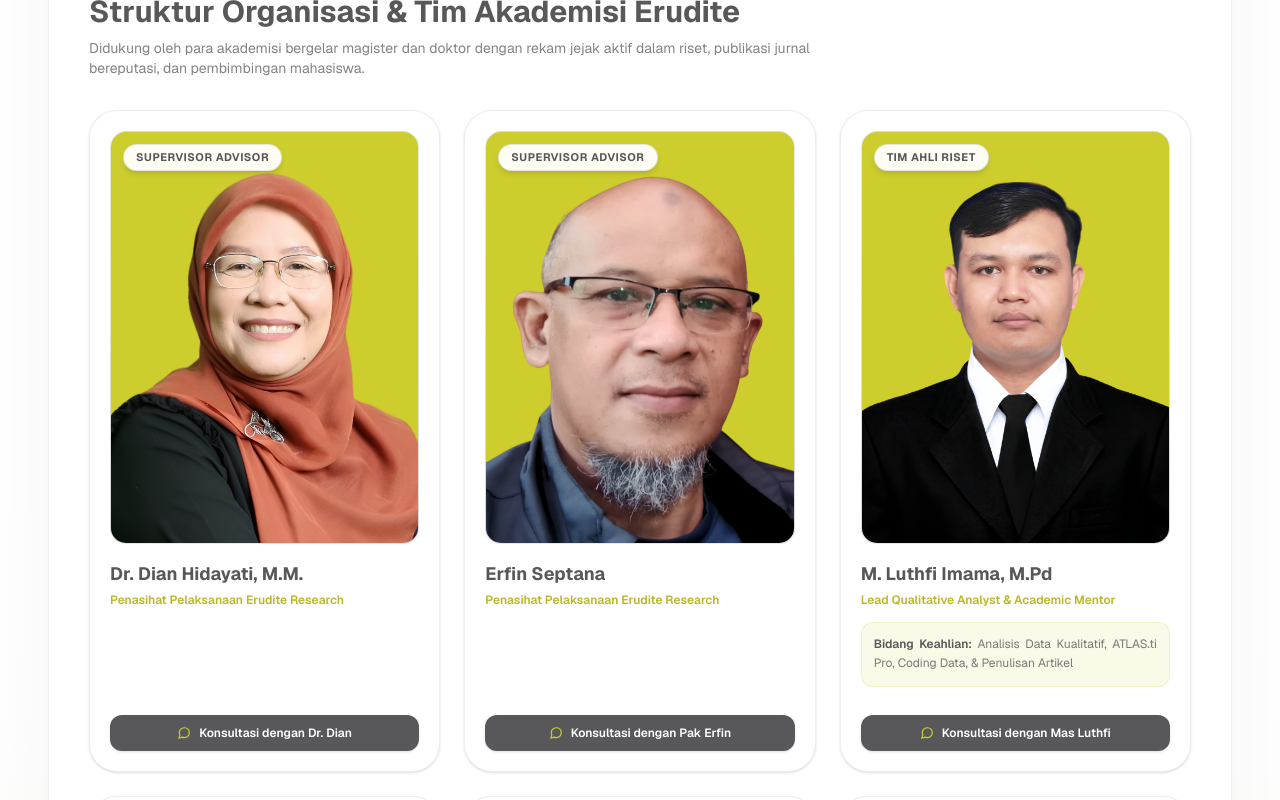
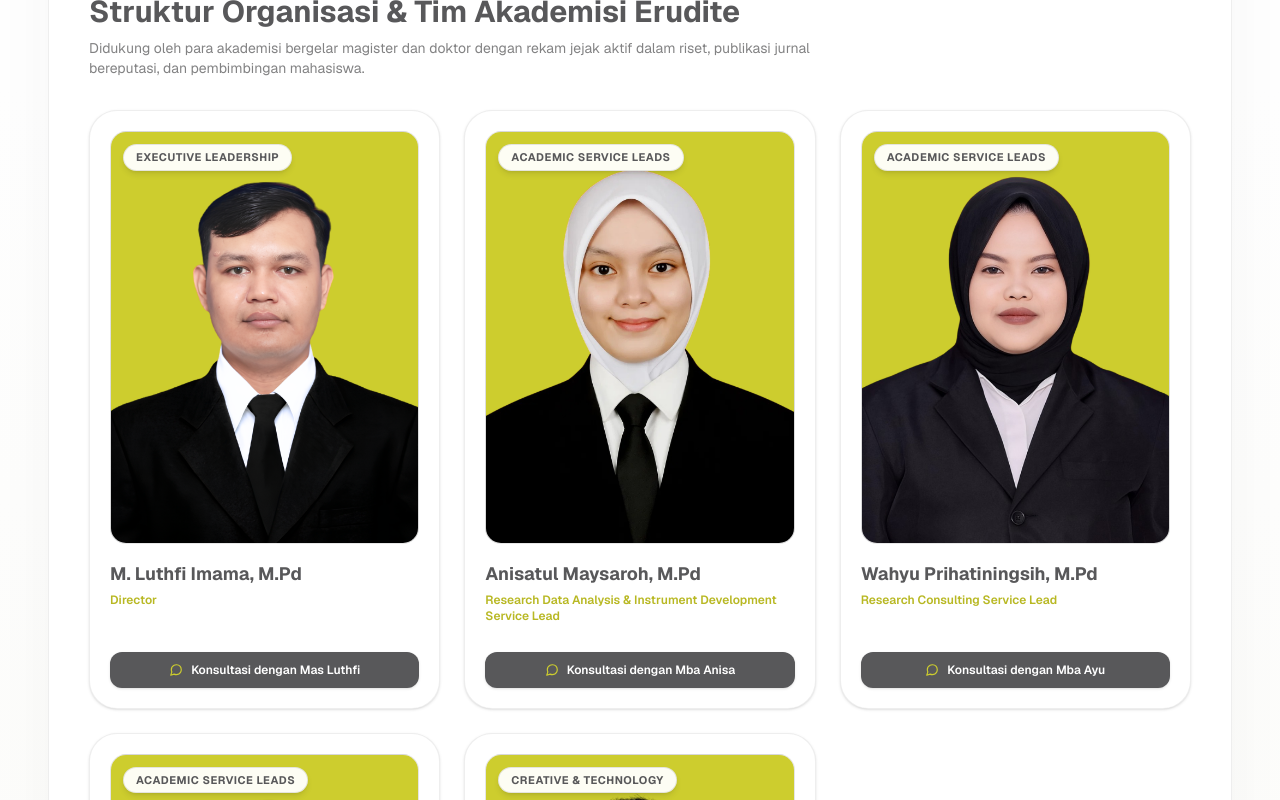
Before and after one commit to Narendra238/erudite-web, a Next.js app: page /tentang in a window 1280 px wide. Shown: the part 1680-2480 px from the top of the page. Built offline with nearby package versions, Linux system fonts and the light colour scheme.

Commit message:
update revisi mas luthfi

```diff
--- a/app/tentang/page.tsx
+++ b/app/tentang/page.tsx
@@ -39,64 +39,56 @@
   name: string;
   shortName: string;
   role: string;
-  focus?: string;
   badge: string;
   image: string;
 }
 
 const teamStructure: TeamMember[] = [
-  {
-    name: "Dr. Dian Hidayati, M.M.",
-    shortName: "Dr. Dian",
-    role: "Penasihat Pelaksanaan Erudite Research",
-    badge: "Supervisor Advisor",
-    image: "/BuDian.png",
-  },
-  {
-    name: "Erfin Septana",
-    shortName: "Pak Erfin",
-    role: "Penasihat Pelaksanaan Erudite Research",
-    badge: "Supervisor Advisor",
-    image: "/PakErfin.png",
-  },
+  //{
+  //name: "Dr. Dian Hidayati, M.M.",
+  //shortName: "Dr. Dian",
+  //badge: "ADVISORY & OPERATIONS",
+  //image: "/BuDian.png",
+  //},
+  // {
+  //   name: "Erfin Septana",
+  //   shortName: "Pak Erfin",
+  //   badge: "Treasurer & Administration Officer",
+  //   image: "/PakErfin.png",
+  // },
   {
     name: "M. Luthfi Imama, M.Pd",
     shortName: "Mas Luthfi",
-    role: "Lead Qualitative Analyst & Academic Mentor",
-    focus: "Analisis Data Kualitatif, ATLAS.ti Pro, Coding Data, & Penulisan Artikel",
-    badge: "Tim Ahli Riset",
+    role: "Director",
+    badge: "EXECUTIVE LEADERSHIP",
     image: "/MasLuthfi.png",
-  },
-  {
-    name: "Ade Putra, M.Pd",
-    shortName: "Mas Ade",
-    role: "Research Tools & Reference Specialist",
-    focus: "ATLAS.ti Fundamental, Manajemen Sitasi (Mendeley/Zotero), & Olah Data",
-    badge: "Tim Ahli Riset",
-    image: "/MasAde.png",
   },
   {
     name: "Anisatul Maysaroh, M.Pd",
     shortName: "Mba Anisa",
-    role: "Academic Writing & Publication Specialist",
-    focus: "Struktur Penulisan Artikel Jurnal SINTA/Scopus & Teknik Coding Tematik",
-    badge: "Tim Ahli Riset",
+    role: "Research Data Analysis & Instrument Development Service Lead",
+    badge: "ACADEMIC SERVICE LEADS",
     image: "/MbaAnisa.png",
   },
   {
     name: "Wahyu Prihatiningsih, M.Pd",
     shortName: "Mba Ayu",
-    role: "Citation & Academic Language Specialist",
-    focus: "Kaidah Sitasi Baku, Proofreading Akademik, & Tata Tulis Karya Ilmiah",
-    badge: "Tim Ahli Riset",
+    role: "Research Consulting Service Lead ",
+    badge: "ACADEMIC SERVICE LEADS",
     image: "/MbaAyu.png",
   },
   {
-    name: "M. Narendra, S.Kom.",
+    name: "Ade Putra, M.Pd",
+    shortName: "Mas Ade",
+    role: "Research Supporting Service Lead",
+    badge: "ACADEMIC SERVICE LEADS",
+    image: "/MasAde.png",
+  },
+  {
+    name: "Muhammad Narendra Hawari, S.Kom.",
     shortName: "Mas Naren",
     role: "Operasional & IT",
-    focus: "Information Technology and Operations Management",
-    badge: "Operasional & IT",
+    badge: "CREATIVE & TECHNOLOGY",
     image: "/Naren.png",
   },
 ];
@@ -298,13 +290,12 @@
 
                       {/* Badge Top Left */}
                       <div className="absolute top-3 left-3 z-10">
-                        <span className={`inline-flex items-center rounded-full px-3 py-1 text-[11px] font-bold uppercase tracking-wider shadow-md backdrop-blur-md ${
-                          member.badge === "Dewan Pakar"
+                        <span className={`inline-flex items-center rounded-full px-3 py-1 text-[11px] font-bold uppercase tracking-wider shadow-md backdrop-blur-md ${member.badge === "Dewan Pakar"
                             ? "bg-[#58585A] text-white"
                             : member.badge === "Operasional & IT"
-                            ? "bg-[#CDCD2E] text-[#58585A]"
-                            : "bg-white/95 text-[#58585A] border border-[#58585A]/15"
-                        }`}>
+                              ? "bg-[#CDCD2E] text-[#58585A]"
+                              : "bg-white/95 text-[#58585A] border border-[#58585A]/15"
+                          }`}>
                           {member.badge}
                         </span>
                       </div>
@@ -317,14 +308,6 @@
                     <p className="mt-1 text-xs font-semibold text-[#b8b823]">
                       {member.role}
                     </p>
-
-                    {member.focus ? (
-                      <div className="mt-3.5 rounded-xl bg-[#CDCD2E]/10 p-3 border border-[#CDCD2E]/20">
-                        <p className="text-xs leading-relaxed text-[#58585A]/80 text-justify">
-                          <strong className="text-[#58585A] font-semibold">Bidang Keahlian:</strong> {member.focus}
-                        </p>
-                      </div>
-                    ) : null}
                   </div>
 
                   {/* Consultation Button */}
```
